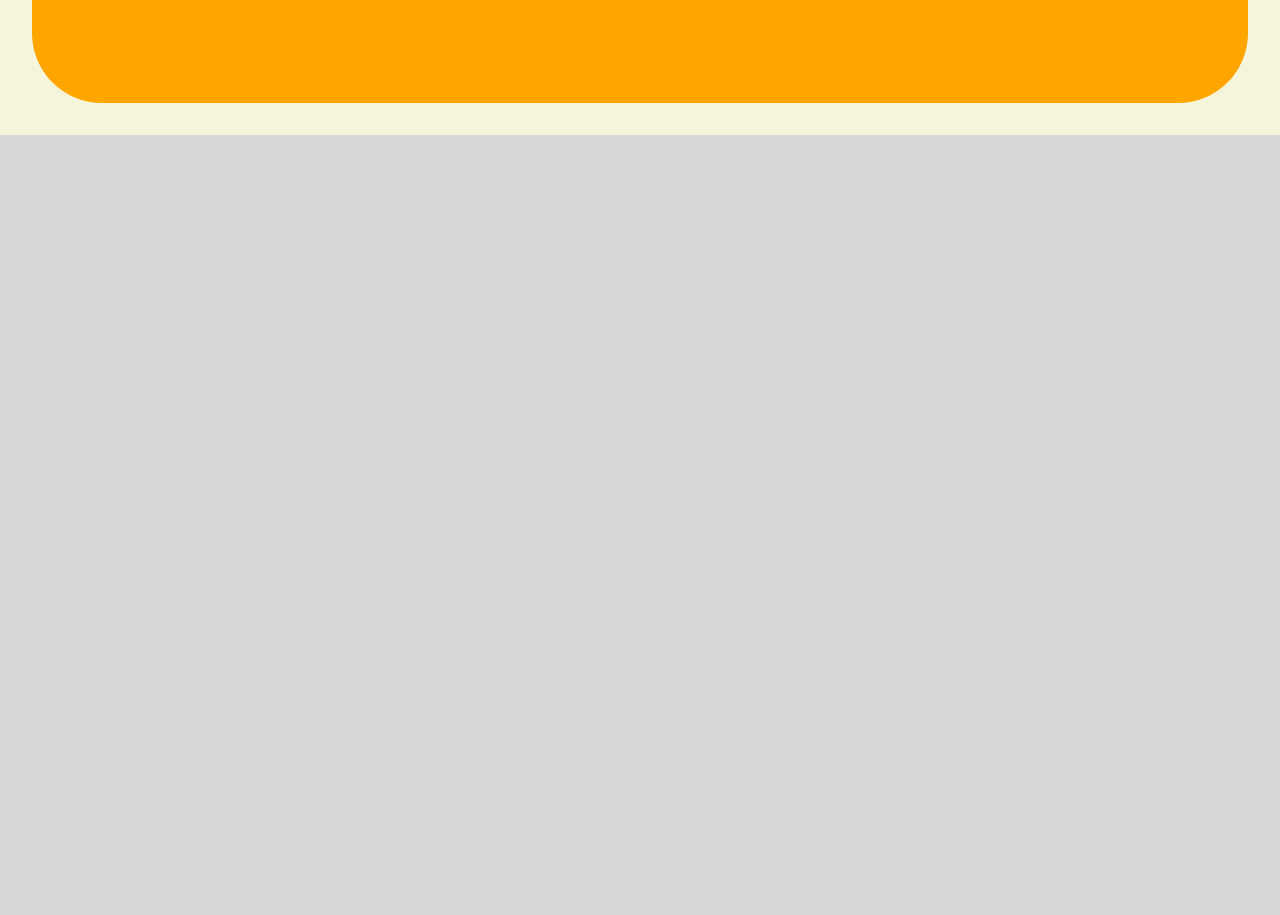
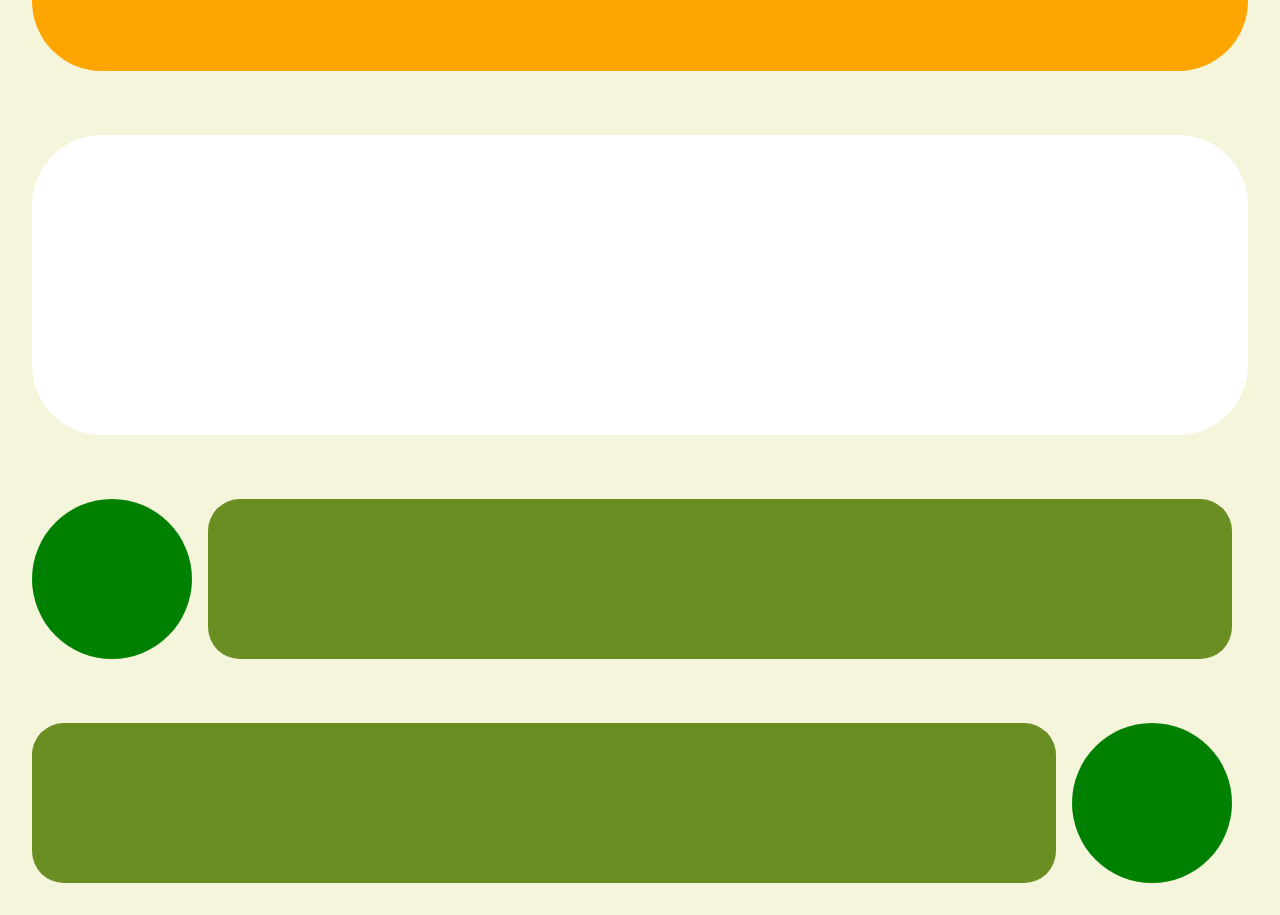
Before and after one commit to iglesiascarlos/pruebabasica, a plain HTML site: page index.html in a window 1280 px wide. Shown: the part 525-1440 px from the top of the page. Before the commit the page ends 800 px from the top, so only its background shows below. Drawn offline with Linux system fonts and the light colour scheme.

Commit message:
ciruclo verde + rectangulo verder posicionados

```diff
--- a/css/style.css
+++ b/css/style.css
@@ -7,12 +7,12 @@ body{
 
 .container{
     background-color: beige;
-    max-width: 85.375rem;
-    width: 85.375rem;
+    max-width: 1336px;
+    width: 1336px;
     padding: 2rem;
 }
 
-nav{
+header{
     display: flex;
     justify-content: space-between;
 }
@@ -23,12 +23,13 @@ nav{
     height: 6.25rem;
     border-radius: 50%;
     margin: 0 2rem 0 0;
+    flex-shrink: 0;
 }
 
 .rectangulo-azul{
     background-color: blue;
     height: 6.25rem;
-    width: 100%;
+    width: 90%;
     border-radius: .625rem;
 }
 
@@ -36,5 +37,39 @@ nav{
     background-color: orange;
     height: 25rem;
     border-radius: 4.375rem;
-    margin: 6rem 0 0 0;
+    margin: 4rem 0 0 0;
 }
+
+.r-blanco{
+    background-color: white;
+    height: 18.75rem;
+    border-radius: 4.375rem;
+    margin: 4rem 0 0 0;
+}
+
+.circulorectangulo{
+    display: flex;
+    align-items: center;
+}
+
+.circulo-verde{
+    background-color: green;
+    border-radius: 50%;
+    width: 10rem;
+    flex-shrink: 0;
+    height: 10rem;
+    margin: 4rem 1rem 0 0;
+}
+
+.rectangulo-verde{
+    background-color: olivedrab;
+    border: 4.375;
+    flex-grow: 1;
+    height: 10rem;
+    border-radius: 2rem;
+    margin: 4rem 1rem 0 0;
+}
+
+.reverso{
+    flex-direction: row-reverse;
+}
--- a/index.html
+++ b/index.html
@@ -11,13 +11,24 @@
 </head>
 <body>
     <div class="container">
-        <nav>
+        <header>
             <div class="circulo-naranja"></div>
             <div class="rectangulo-azul"></div>
-        </nav>
-        <article class="rectangulo-naranja">
-            <div class="r-naranja"></div>
-        </article>
+        </header>
+
+        <div class="r-naranja"></div>
+
+        <div class="r-blanco"></div>
+
+        <div class="circulorectangulo">
+            <div class="circulo-verde"></div>
+            <div class="rectangulo-verde"></div>
+        </div>
+
+        <div class="circulorectangulo reverso">
+            <div class="circulo-verde"></div>
+            <div class="rectangulo-verde"></div>
+        </div>
     </div>
 </body>
 </html>
```
